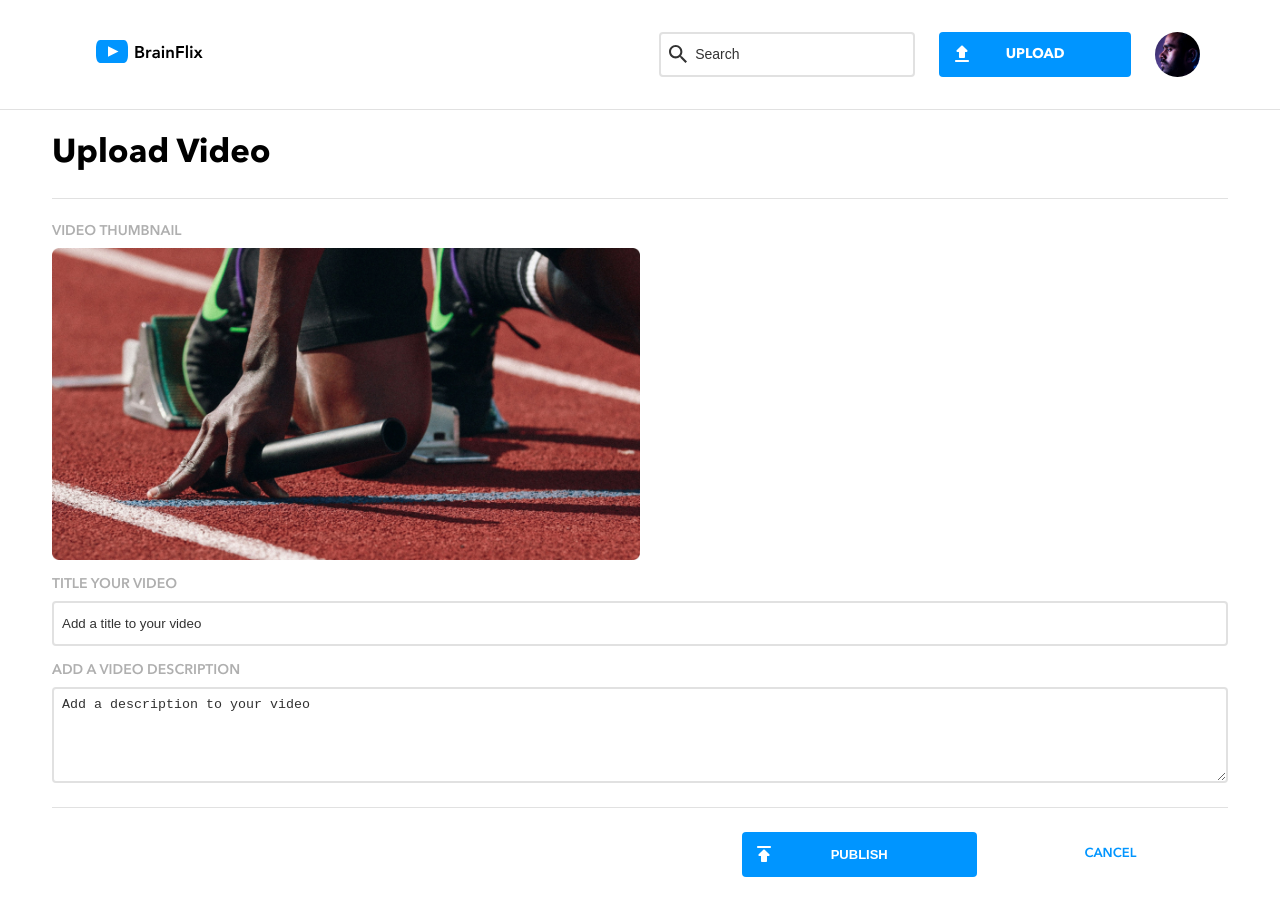
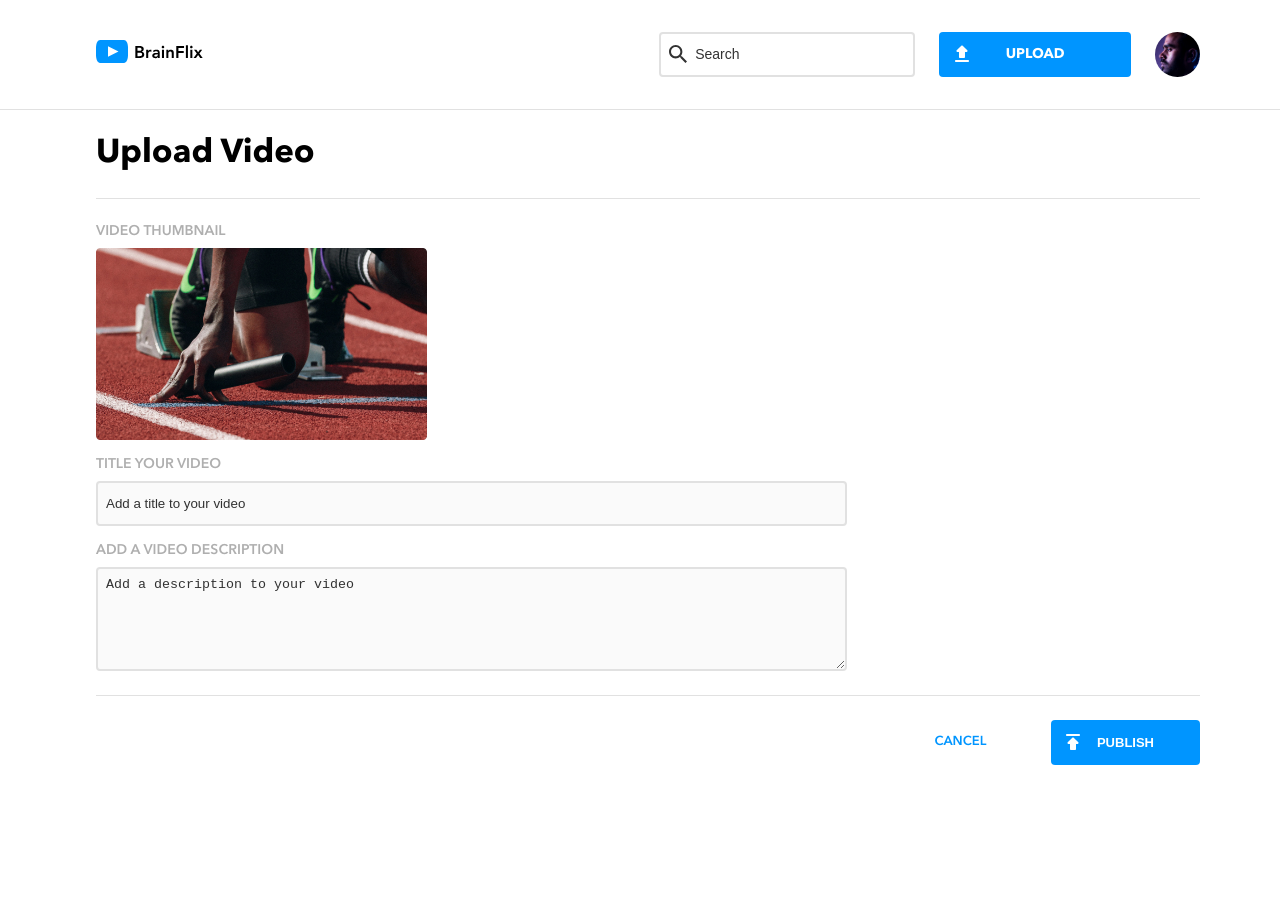
Before and after one commit to StefanUoft/stefan-chen-brainflix, a React (Vite) app: page /upload in a window 1280 px wide. Shown: the top 916 px of the page. After the commit the page ends 821 px from the top, so only its background shows below. Built offline with nearby package versions, Linux system fonts and the light colour scheme; no server answers.

Commit message:
finish upload page

```diff
--- a/src/pages/UploadPage/UploadPage.scss
+++ b/src/pages/UploadPage/UploadPage.scss
@@ -39,6 +39,7 @@
     border-radius: 0.25rem;
     padding: 0.5rem;
     margin-bottom: 1rem;
+    background-color: $Seondary-alabaster;
 
     &::placeholder {
       color: $Primary-brainflix-black;
@@ -51,6 +52,7 @@
     border-radius: 0.25rem;
     padding: 0.5rem;
     margin-bottom: 1rem;
+    background-color: $Seondary-alabaster;
 
     &::placeholder {
       color: $Primary-brainflix-black;
@@ -96,30 +98,30 @@
     text-decoration: none;
   }
 
-  @include tablet{
-    padding:0;
+  @include tablet {
+    padding: 0;
 
-    &__title{
+    &__title {
       padding: 1.5rem 3.25rem;
       font-size: 2.0625rem;
       font-weight: 700;
     }
 
-    &__form{
+    &__form {
       margin: 0rem 3.25rem;
       padding: 1.5rem 0;
       border-top: 0.0625rem solid $Seondary-mercury;
     }
 
-    &__label{
-        font-size: .875rem;
+    &__label {
+      font-size: 0.875rem;
     }
 
-    &__thumbnail{
+    &__thumbnail {
       width: 50%;
     }
 
-    &__actions{
+    &__actions {
       margin: 0.5rem 0;
       padding: 1.5rem 0;
       border-top: 0.0625rem solid $Seondary-mercury;
@@ -128,10 +130,54 @@
       justify-content: flex-end;
     }
 
-    &__publish, &__cancel{
-        width: 20%;
+    &__publish,
+    &__cancel {
+      width: 17%;
       margin-bottom: 0;
       padding: 0.65rem;
     }
+
+    &__cancel {
+      order: -1;
     }
   }
+
+  @include desktop {
+    &__title {
+      padding: 1.5rem 6rem;
+    }
+
+    &__form {
+      margin: 0rem 5rem 0 6rem;
+      display: flex;
+      flex-wrap: wrap;
+    }
+
+    &__thumbnail-group {
+      width: 30%;
+      margin-right: 1.5rem;
+    }
+
+    &__thumbnail {
+      width: 100%;
+      height: 13rem;
+    }
+
+    &__inputs-group {
+      width: 68%;
+    }
+
+    &__input--description {
+      height: 6.5rem;
+    }
+
+    &__actions {
+      width: 100%;
+    }
+
+    &__publish,
+    &__cancel {
+      width: 13.5%;
+    }
+  }
+}
```
Lines whose indentation alone changed are shown as unchanged.
